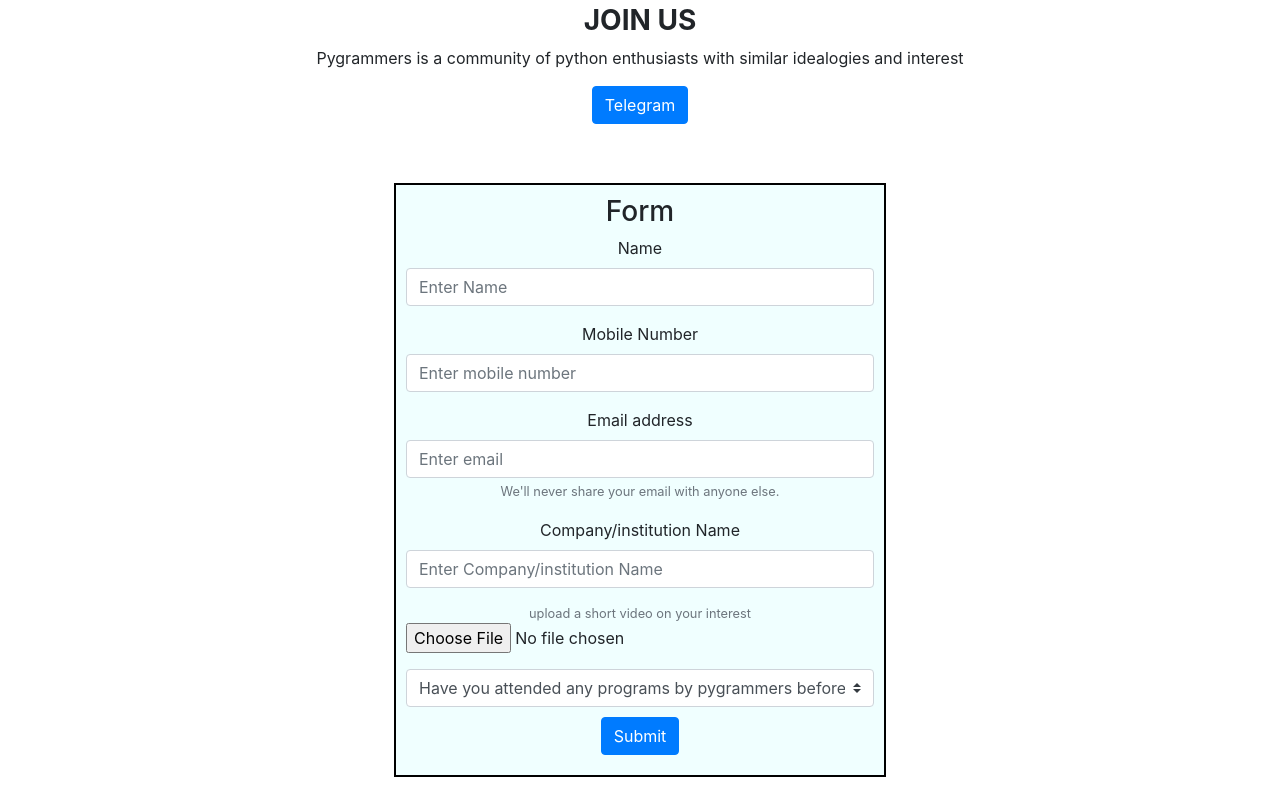
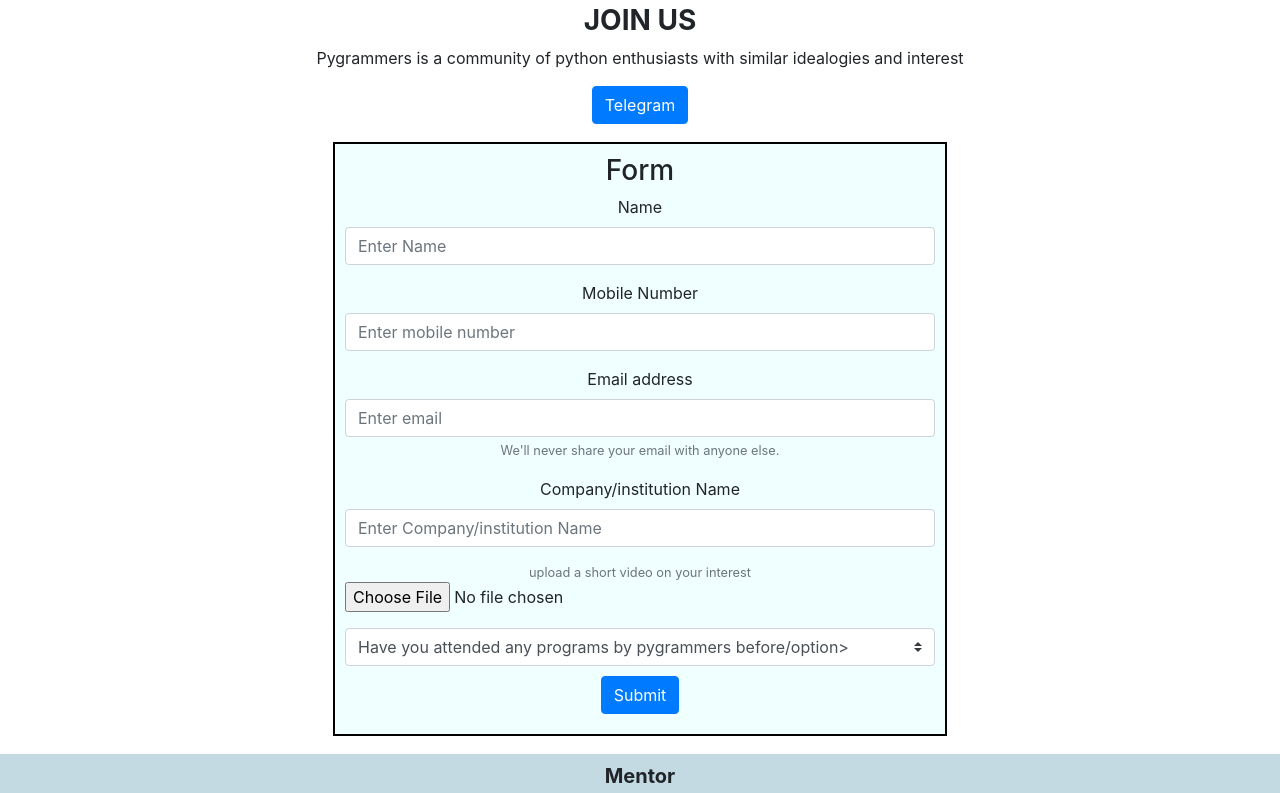
Before and after one commit to vbn-P/sample1, a plain HTML site: page index.html in a window 1280 px wide. Shown: the part 506-1299 px from the top of the page. Drawn offline with nearby package versions, Linux system fonts and the light colour scheme.

Commit message:
Update b6.css

```diff
--- a/b6.css
+++ b/b6.css
@@ -9,7 +9,7 @@ img{
 form
 {
     outline:2px solid black;
-    margin: 10%;
+    margin: 20px 00px;
     text-align: center;
     padding: 10px;
     background-color: azure;
```
